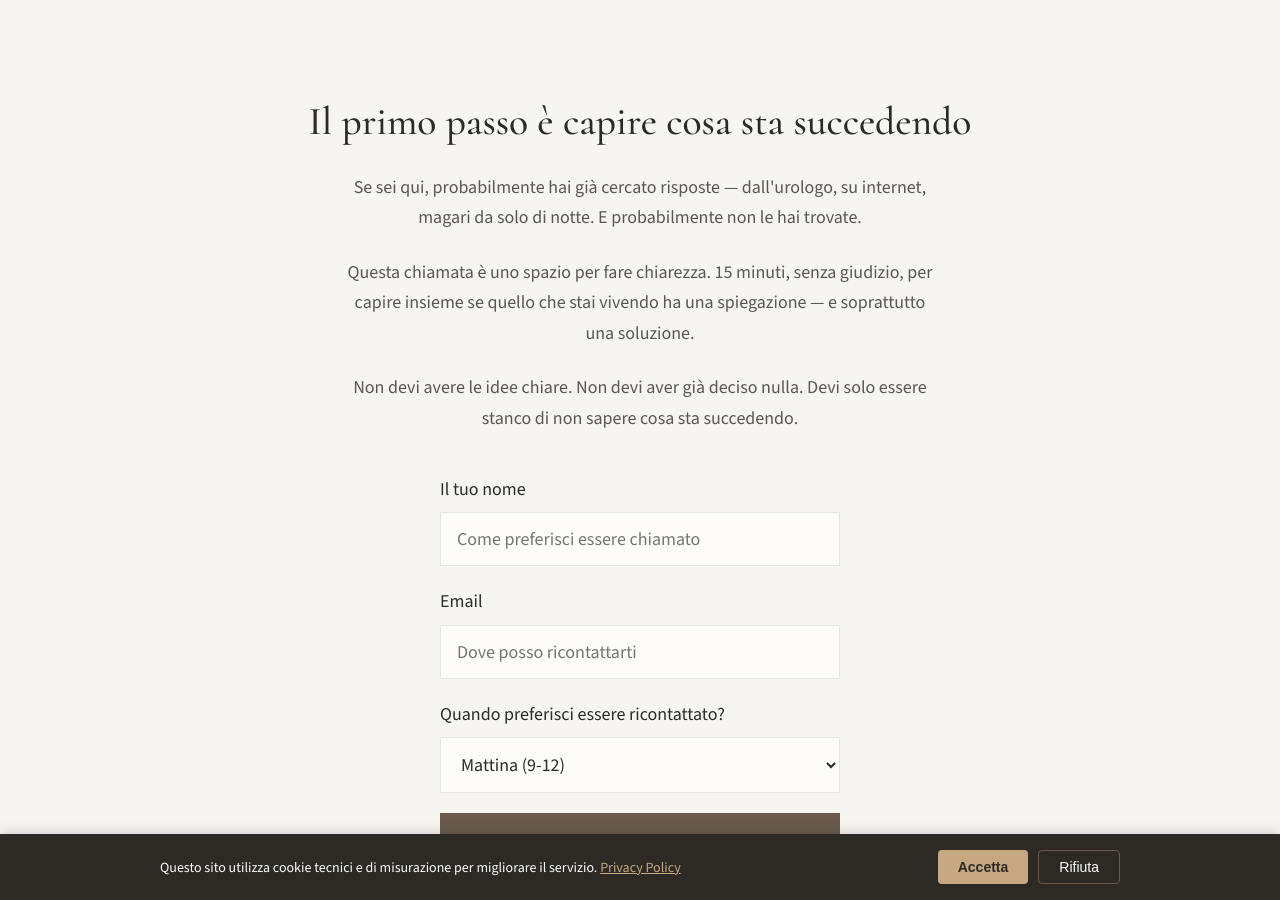
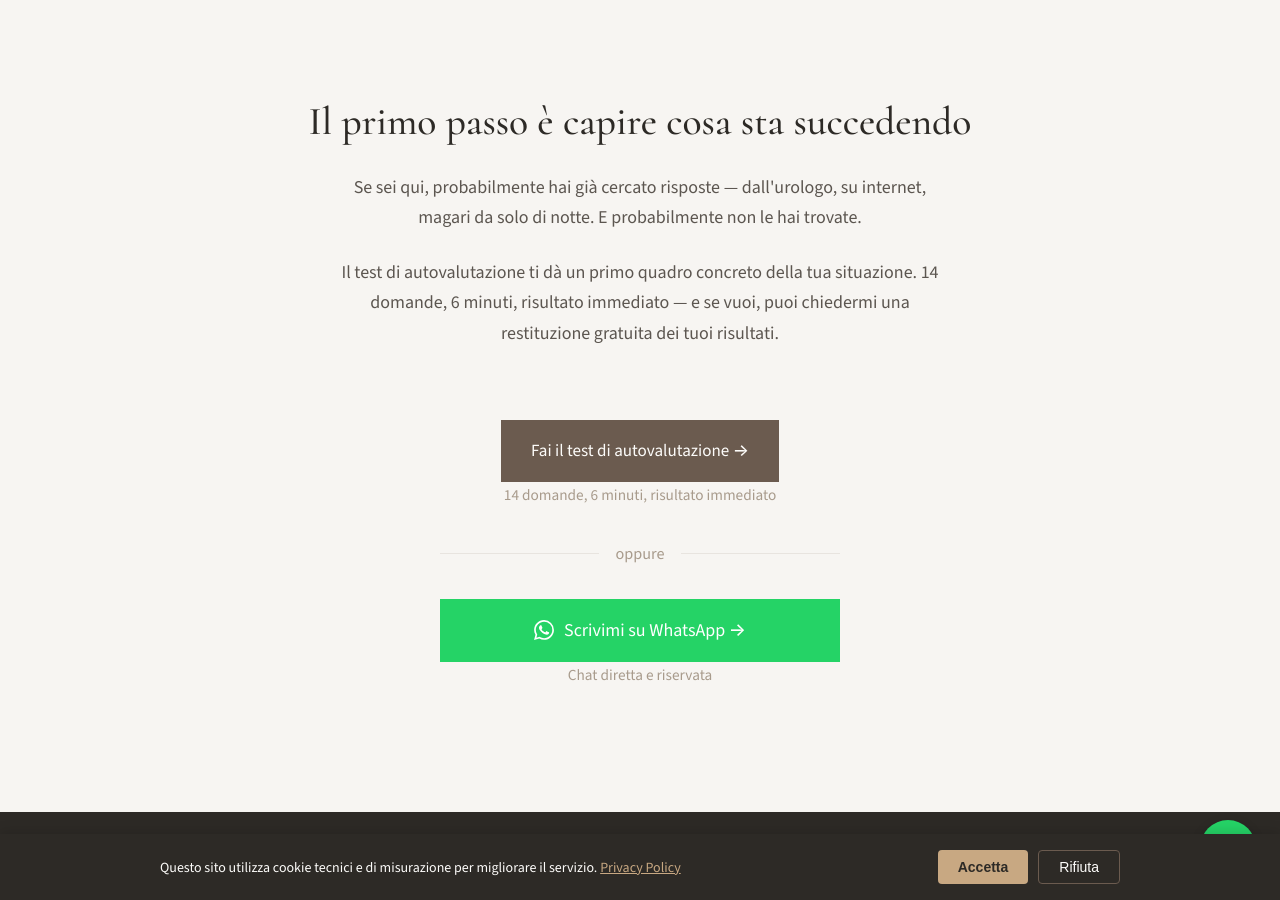
Before and after one commit to IvanPsy/equilibrio-site, a Jekyll site: the page built from disfunzione-erettile-psicologica/index.html, in a window 1280 px wide and 900 px high, scrolled down 7862 px. Built offline with Jekyll 4.4.1, drawn with Linux system fonts in a browser that asks for light colours; some of the changed text lies outside the part shown.

Commit message:
reworking

```diff
--- a/_includes/inline-cta.html
+++ b/_includes/inline-cta.html
@@ -1,6 +1,6 @@
-{% assign cta_href = include.href | default: "#contatto" %}
-{% assign cta_text = include.text | default: "Fai il primo passo →" %}
-{% assign cta_note = include.note | default: "Chiamata gratuita, completamente riservata" %}
+{% assign cta_href = include.href | default: "/autovalutazione/" %}
+{% assign cta_text = include.text | default: "Fai il test di autovalutazione →" %}
+{% assign cta_note = include.note | default: "14 domande, 6 minuti, risultato immediato" %}
 
 <div class="inline-cta">
     <a href="{% if cta_href contains '://' or cta_href contains '#' %}{{ cta_href }}{% else %}{{ cta_href | relative_url }}{% endif %}" class="btn"{% if cta_href contains '://' %} target="_blank" rel="noopener"{% endif %}>{{ cta_text }}</a>
--- a/autovalutazione/index.html
+++ b/autovalutazione/index.html
@@ -94,22 +95,22 @@ description: "Assessment gratuito e riservato: 14 domande, 6 minuti. Ottieni un
 <section class="result-cta" id="resultCta" style="display:none;"><div class="container">
     <h2>Vuoi una restituzione approfondita dei tuoi risultati?</h2>
     <p>Questo report è un primo quadro. In una chiamata gratuita di 15 minuti ti restituisco una lettura professionale dei tuoi punteggi — cosa significano nel tuo caso specifico e, se vuoi, quali opzioni hai. Senza impegno.</p>
-    <form class="contact-form" name="assessment" method="POST" data-netlify="true" netlify-honeypot="bot-field" action="{{ '/grazie/' | relative_url }}">
-        <input type="hidden" name="form-name" value="assessment" />
-        <input type="hidden" name="punteggio-bps" id="hidBPS" value="" />
-        <input type="hidden" name="punteggio-iief" id="hidIIEF" value="" />
-        <input type="hidden" name="punteggio-phq" id="hidPHQ" value="" />
-        <input type="hidden" name="punteggio-gad" id="hidGAD" value="" />
-        <input type="hidden" name="profilo" id="hidProfile" value="" />
-        <input type="hidden" name="risposte" id="hidAnswers" value="" />
-        <p style="display:none;"><label>Non compilare: <input name="bot-field" /></label></p>
-        <label for="nome">Il tuo nome</label>
-        <input type="text" id="nome" name="nome" required placeholder="Come preferisci essere chiamato" />
-        <label for="email">Email</label>
-        <input type="email" id="email" name="email" required placeholder="Dove posso ricontattarti" />
-        <button type="submit">Richiedi la restituzione gratuita →</button>
-        <p class="form-note">Ti ricontatto entro 24-48 ore. I tuoi dati sono al sicuro.</p>
-    </form>
+    <div class="contact-form" id="googleFormCta">
+        <label for="ctaNome">Il tuo nome</label>
+        <input type="text" id="ctaNome" placeholder="Come preferisci essere chiamato" />
+        <label for="ctaCognome">Cognome</label>
+        <input type="text" id="ctaCognome" placeholder="Il tuo cognome" />
+        <label for="ctaQuando">Quando preferisci essere ricontattato?</label>
+        <select id="ctaQuando">
+            <option value="Mattina (9-12)">Mattina (9-12)</option>
+            <option value="Pomeriggio (14-18)">Pomeriggio (14-18)</option>
+            <option value="Sera (18-20)">Sera (18-20)</option>
+            <option value="Indifferente">Indifferente</option>
+        </select>
+        <p class="error-msg" id="ctaError" style="display:none;">Inserisci nome e cognome per continuare.</p>
+        <button type="button" class="btn-submit" id="btnSendResults" onclick="sendToGoogleForm()">Richiedi la restituzione gratuita →</button>
+        <p class="form-note">Verrai reindirizzato a un modulo sicuro per confermare l'invio dei tuoi risultati.</p>
+    </div>
     {% include whatsapp-inline.html message=site.whatsapp_msg_assessment %}
 </div></section>
 
--- a/disfunzione-erettile-psicologica/index.html
+++ b/disfunzione-erettile-psicologica/index.html
@@ -10,7 +11,7 @@ canonical: "https://equilibrio.ivanferrero.it/disfunzione-erettile-psicologica/"
         <p class="hero-eyebrow">{{ site.author }} — Psicoterapeuta</p>
         <h1 class="hero-title">L'urologo dice che è tutto a posto. Ma il problema c'è.</h1>
         <p class="hero-subtitle">Se hai fatto controlli medici e ti hanno detto che fisicamente stai bene — eppure il tuo corpo non risponde come dovrebbe — il problema ha un nome preciso. E soprattutto, ha una soluzione.</p>
-        <a href="#contatto" class="btn">Richiedi una chiamata conoscitiva →</a>
+        <a href="{{ '/autovalutazione/' | relative_url }}" class="btn">Fai il test di autovalutazione →</a>
     </div>
 </section>
 
@@ -183,9 +184,11 @@ canonical: "https://equilibrio.ivanferrero.it/disfunzione-erettile-psicologica/"
     <div class="container">
         <h2>Il primo passo è capire cosa sta succedendo</h2>
         <p>Se sei qui, probabilmente hai già cercato risposte — dall'urologo, su internet, magari da solo di notte. E probabilmente non le hai trovate.</p>
-        <p>Questa chiamata è uno spazio per fare chiarezza. 15 minuti, senza giudizio, per capire insieme se quello che stai vivendo ha una spiegazione — e soprattutto una soluzione.</p>
-        <p>Non devi avere le idee chiare. Non devi aver già deciso nulla. Devi solo essere stanco di non sapere cosa sta succedendo.</p>
-
-        {% include contact-form.html name="contatto-de" action="/disfunzione-erettile-psicologica/grazie/" hidden_fields='<input type="hidden" name="landing" value="disfunzione-erettile-psicologica" />' %}
+        <p>Il test di autovalutazione ti dà un primo quadro concreto della tua situazione. 14 domande, 6 minuti, risultato immediato — e se vuoi, puoi chiedermi una restituzione gratuita dei tuoi risultati.</p>
+        <div class="inline-cta">
+            <a href="{{ '/autovalutazione/' | relative_url }}" class="btn">Fai il test di autovalutazione →</a>
+            <p class="inline-cta-note">14 domande, 6 minuti, risultato immediato</p>
+        </div>
+        {% include whatsapp-inline.html %}
     </div>
 </section>
```
Also changed, not shown: other parts of autovalutazione/index.html (+1 -0 lines), other parts of disfunzione-erettile-psicologica/index.html (+1 -0 lines), assets/js/assessment.js (+28 -7 lines), index.html (+10 -11 lines).
